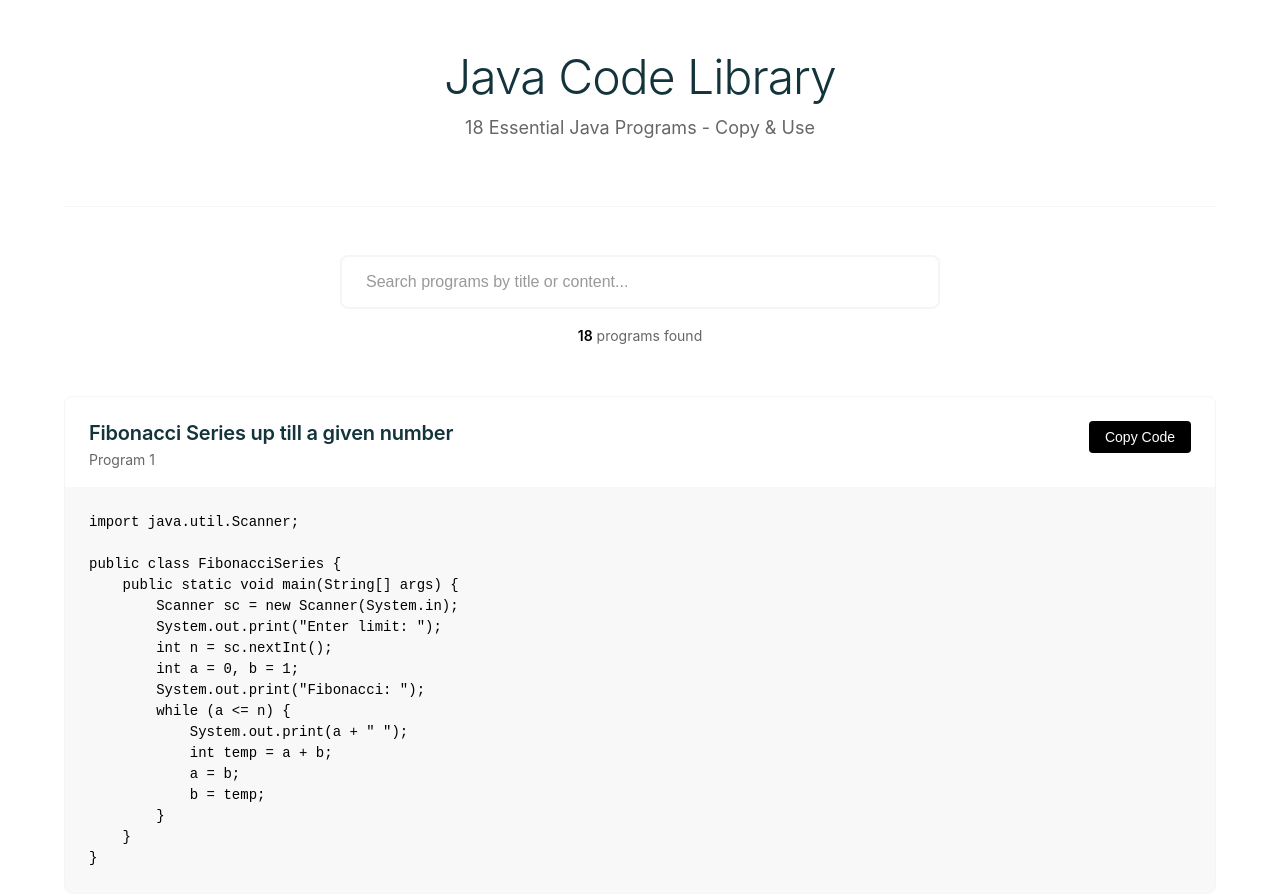
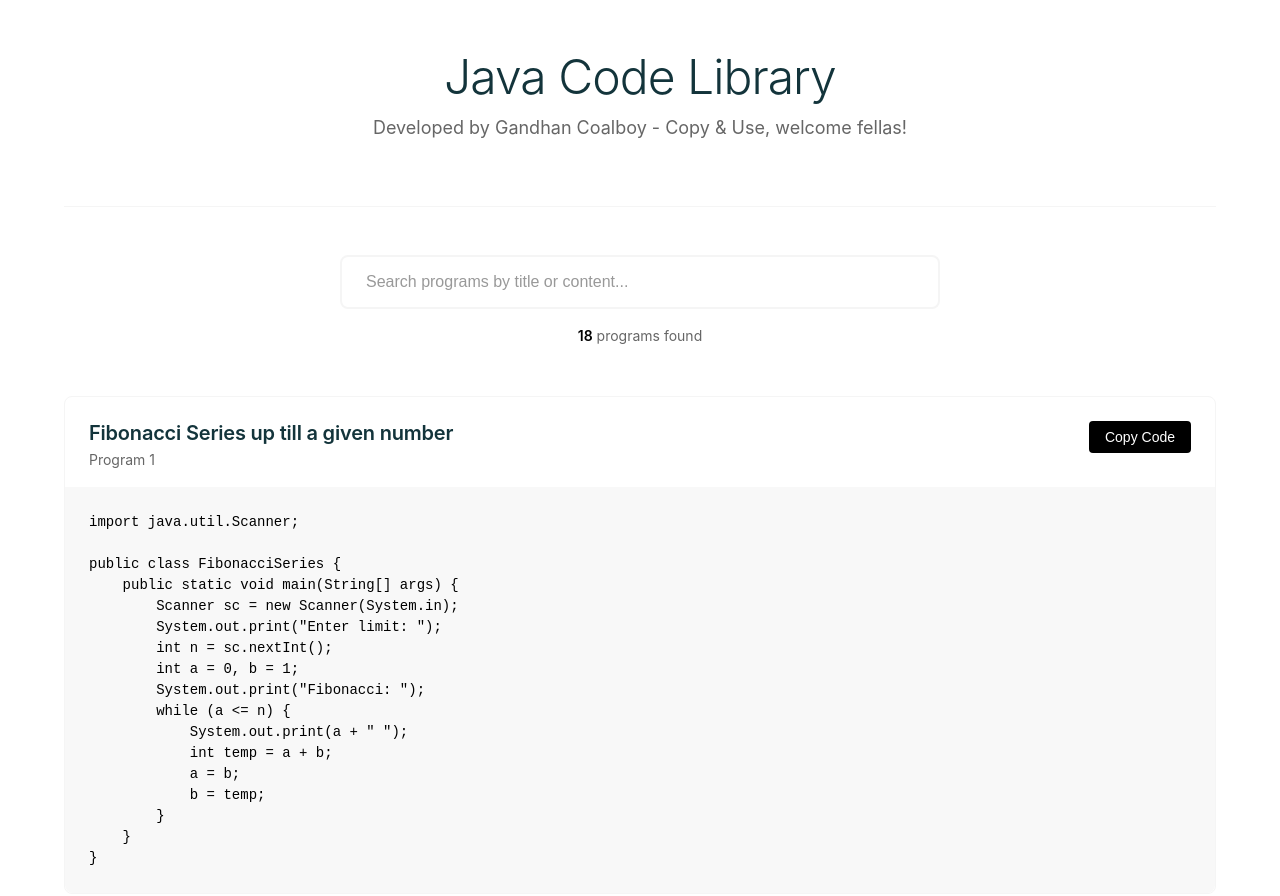
Before and after one commit to mgitmgit-111/helo, a plain HTML site: page index.html in a window 1280 px wide. Shown: the top 896 px of the page. Drawn offline with Linux system fonts and the light colour scheme.

Commit message:
Update index.html

```diff
--- a/index.html
+++ b/index.html
@@ -10,7 +10,7 @@
     <div class="container">
         <header class="header">
             <h1 class="header__title">Java Code Library</h1>
-            <p class="header__subtitle">18 Essential Java Programs - Copy & Use</p>
+            <p class="header__subtitle">Developed by Gandhan Coalboy - Copy & Use, welcome fellas!</p>
         </header>
 
         <div class="search-section">
```
